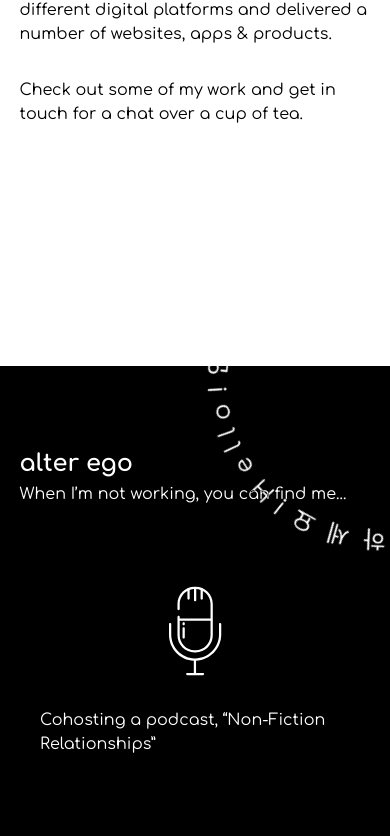
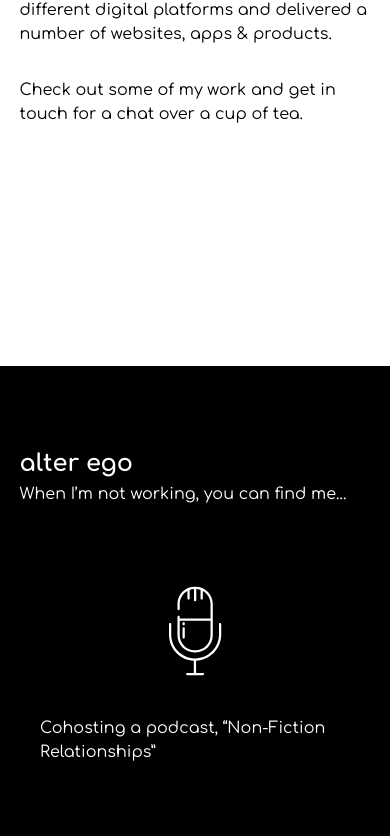
Before and after one commit to pashapear/jois-lee, a Next.js app: page / in a window 390 px wide. Shown: the part 6859-7695 px from the top of the page. Built offline with nearby package versions, Linux system fonts and the light colour scheme.

Commit message:
about page adjustments

```diff
--- a/components/pages/about.js
+++ b/components/pages/about.js
@@ -23,16 +23,21 @@ const rotate = keyframes`
 
 const HelloCircleImg = styled.img`
 	position: absolute;
-	top: -10rem;
-	right: -10rem;
+	top: -8rem;
+	right: -8rem;
 	mix-blend-mode: difference;
 	animation: ${rotate} 60s linear infinite;
 `;
 
 const AboutPage = styled(PageContent)`
 	display: flex;
-	justify-content: center;
 	margin-bottom: 10rem;
+	padding-left: 40vw;
+
+	@media (max-width: 768px) {
+		padding-left: 0;
+		justify-content: center;
+	}
 `;
 
 const Content = styled.div`
@@ -119,27 +124,25 @@ export default function About() {
 				</Content>
 			</AboutPage>
 			<AlterEgo>
-				<HelloCircleImg src="/images/hello.svg" alt="Hello!" />
+				{!isMobile && <HelloCircleImg src="/images/hello.svg" alt="Hello!" />}
 				<TitleSection isMobile={isMobile}>
 					<Title style={{ paddingLeft: "0" }} isMobile={isMobile}>
 						alter ego
 					</Title>
-					<Section>When I’m not working, you can find me...</Section>
+					<Section>{`When I’m not working, you can find me...`}</Section>
 				</TitleSection>
 				<List style={{ gap: "5rem" }} isMobile={isMobile}>
 					{hobbies.map((item, i) => (
 						<Item
 							style={{
-								gap: !isMobile ? "0.25rem" : "2rem",
-								gridTemplateColumns: isMobile ? "1fr" : "20rem 30rem"
+								gap: "2.5rem",
+								gridTemplateColumns: isMobile ? "1fr" : "15rem 30rem"
 							}}
 							isMobile={isMobile}
 							key={item.name}
 						>
 							<ItemImage
-							// style={{
-							// 	width: !isMobile ? "25rem" : "unset"
-							// }}
+								style={{ justifyContent: isMobile ? "center" : "flex-end" }}
 							>
 								<Image
 									alt={item.name}
--- a/pages/_app.js
+++ b/pages/_app.js
@@ -56,6 +56,7 @@ const theme = {
 const PageContent = styled(motion.div)`
 	flex: 1 0 auto;
 	font-size: ${({ isMobile }) => (isMobile ? "1rem" : "2rem")};
+	/* overflow: hidden; */
 `;
 
 export default function App({ Component, pageProps }) {
```
